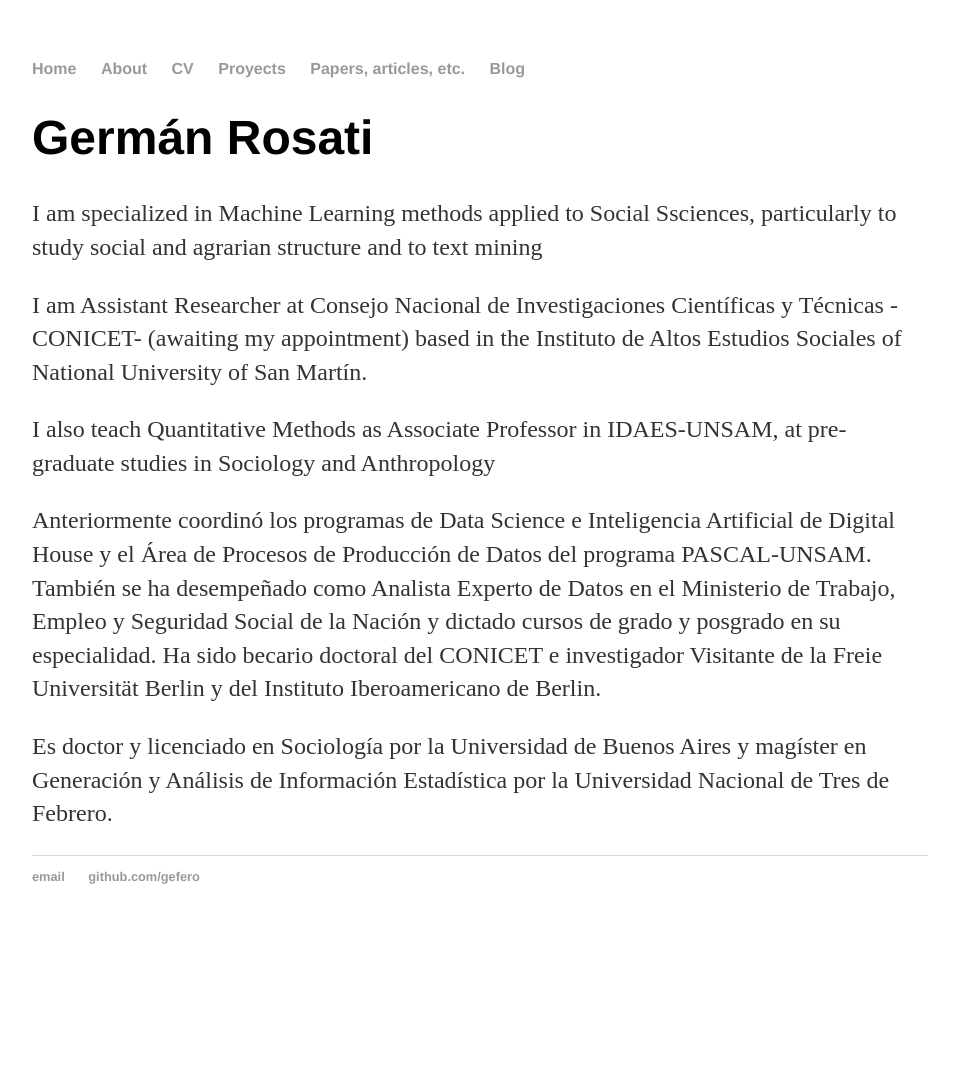
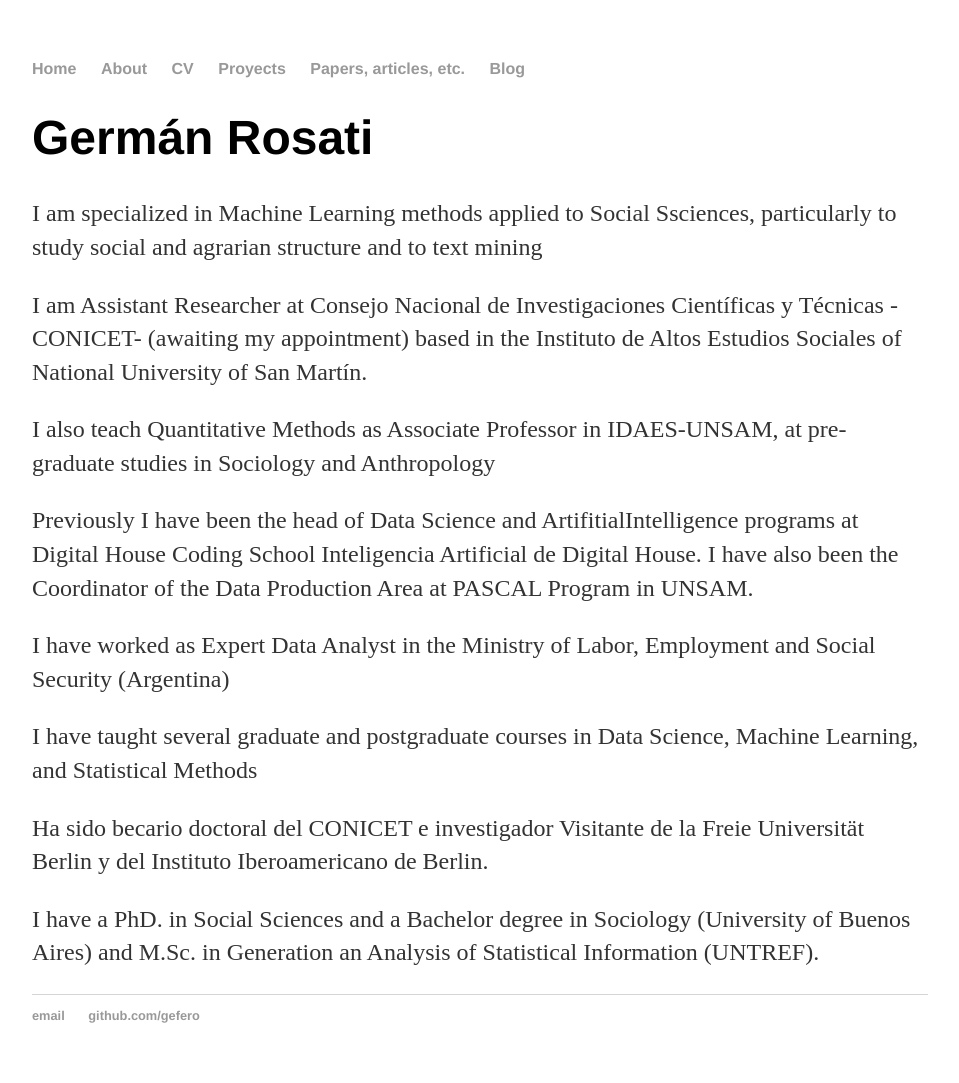
Before and after one commit to gefero/gefero.github.io, a Jekyll site: the page built from about/index.html, in a window 1280 px wide. Shown: the whole page, without its empty margins (160-1119 px from the left). Built offline with Jekyll 4.4.1, drawn with Linux system fonts in a browser that asks for light colours; before the commit the page ends 944 px from its top, so only the background shows below that.

Commit message:
Update index.html

```diff
--- a/about/index.html
+++ b/about/index.html
@@ -6,8 +6,11 @@ title: Abouy
 	<h1>Germán Rosati</h1>
 	<p>I am specialized in Machine Learning methods applied to Social Ssciences, particularly to study social and agrarian structure and to text mining</p>
 	<p>I am Assistant Researcher at Consejo Nacional de Investigaciones Científicas y Técnicas -CONICET- (awaiting my appointment) based in the Instituto de Altos Estudios Sociales of National University of San Martín.</p>
-  <p>I also teach Quantitative Methods as Associate Professor in IDAES-UNSAM, at pre-graduate studies in Sociology and Anthropology</p>
-  <p>Anteriormente coordinó los programas de Data Science e Inteligencia Artificial de Digital House y el Área de Procesos de Producción de Datos del programa PASCAL-UNSAM. También se ha desempeñado como Analista Experto de Datos en el Ministerio de Trabajo, Empleo y Seguridad Social de la Nación y dictado cursos de grado y posgrado en su especialidad. Ha sido becario doctoral del CONICET e investigador Visitante de la Freie Universität Berlin y del Instituto Iberoamericano de Berlin.</p>
-  <p>Es doctor y licenciado en Sociología por la Universidad de Buenos Aires y magíster en Generación y Análisis de Información Estadística por la Universidad Nacional de Tres de Febrero.</p>
+        <p>I also teach Quantitative Methods as Associate Professor in IDAES-UNSAM, at pre-graduate studies in Sociology and Anthropology</p>
+        <p>Previously I have been the head of Data Science and ArtifitialIntelligence programs at Digital House Coding School Inteligencia Artificial de Digital House. I have also been the Coordinator of the Data Production Area at PASCAL Program in UNSAM.</p>
+        <p>I have worked as Expert Data Analyst in the Ministry of Labor, Employment and Social Security (Argentina)</p>
+	<p>I have taught several graduate and postgraduate courses in Data Science, Machine Learning, and Statistical Methods</p>
+	<p>Ha sido becario doctoral del CONICET e investigador Visitante de la Freie Universität Berlin y del Instituto Iberoamericano de Berlin.</p>
+        <p>I have a PhD. in Social Sciences and a Bachelor degree in Sociology (University of Buenos Aires) and M.Sc. in Generation an Analysis of Statistical Information (UNTREF).</p>
 
 </div><!-- /.blurb -->
```
